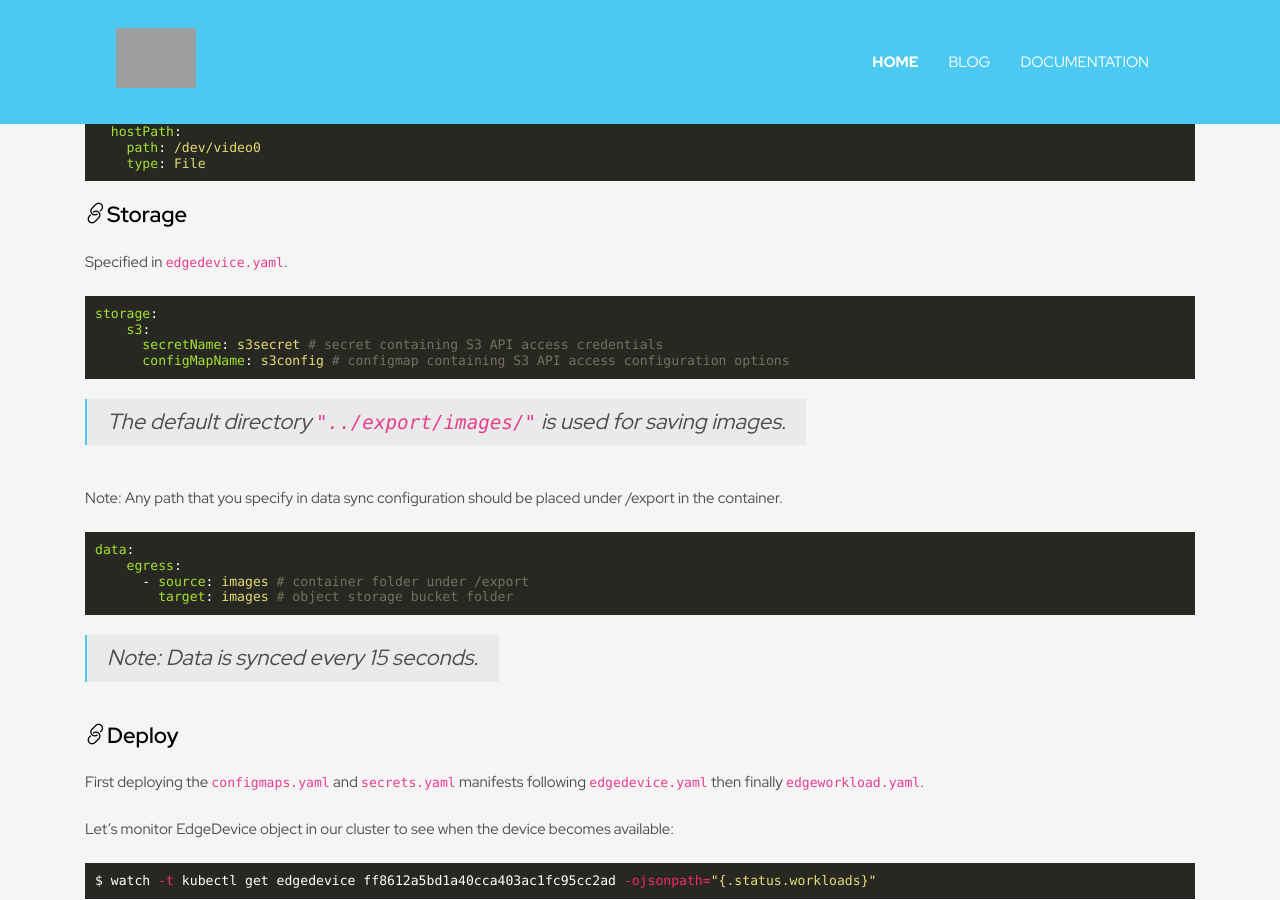
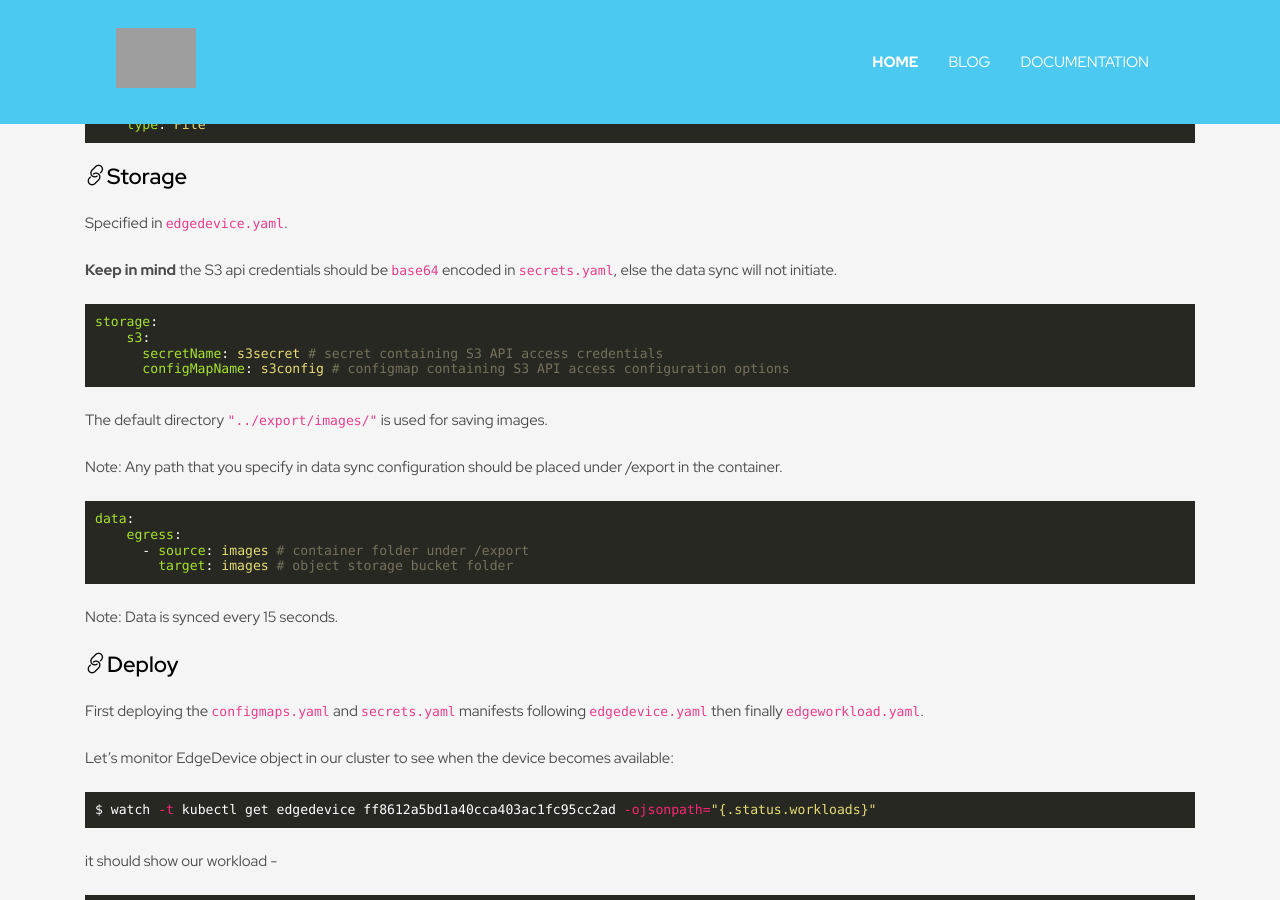
Before and after one commit to project-flotta/project-flotta.github.io, a Jekyll site: the page built from _posts/2022-08-27-image-classification-on-edgedevices.markdown, in a window 1280 px wide and 900 px high, scrolled down 1734 px. Built offline with Jekyll 4.4.1, drawn with Linux system fonts in a browser that asks for light colours; a script that is not in the unit is left out; grey boxes are pictures that could not be loaded.

Commit message:
Added: s3 credential tip

````diff
--- a/_posts/2022-08-27-image-classification-on-edgedevices.markdown
+++ b/_posts/2022-08-27-image-classification-on-edgedevices.markdown
@@ -15,14 +15,14 @@
 
 The Flotta Image Classification tool overcomes the aforementioned limitations, by delivering amazingly precise object detection while enabling faster object detection on edge devices (like Raspberry Pi, etc.)
 
->Workload Dependencies -
->  - Python >=3.7
->  - OpenCV 4.6
+Workload Dependencies -
+  - Python >=3.7
+  - OpenCV 4.6
 
->Device configuration (at least) -
-> - CPU 1GHz
-> - Memory 1024MB
-> - Disk Space 2GB
+Device configuration (at least) -
+ - CPU 1GHz
+ - Memory 1024MB
+ - Disk Space 2GB
 
 ## Prerequisite
 - Flotta-configured device. (see [documentation](https://project-flotta.io/documentation/v0_2_0/intro/overview.html))
@@ -78,13 +78,15 @@
 
 ### Storage
 Specified in `edgedevice.yaml`.
+
+**Keep in mind** the S3 api credentials should be `base64` encoded in `secrets.yaml`, else the data sync will not initiate.
 ```yaml
 storage:
     s3:
       secretName: s3secret # secret containing S3 API access credentials
       configMapName: s3config # configmap containing S3 API access configuration options
 ```
->The default directory `"../export/images/"` is used for saving images.
+The default directory `"../export/images/"` is used for saving images.
 
 Note: Any path that you specify in data sync configuration should be placed under /export in the container.
 ```yaml
````
Also changed, not shown: other parts of _posts/2022-08-27-image-classification-on-edgedevices.markdown (+1 -1 lines).
